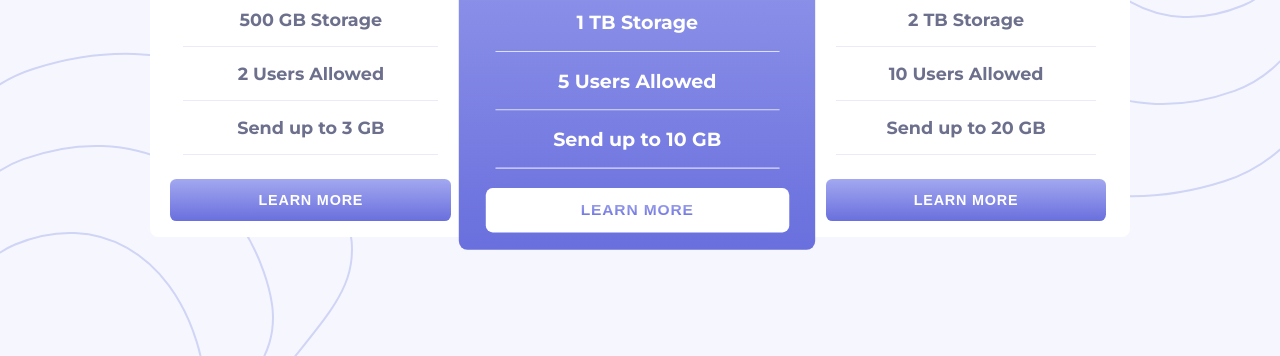
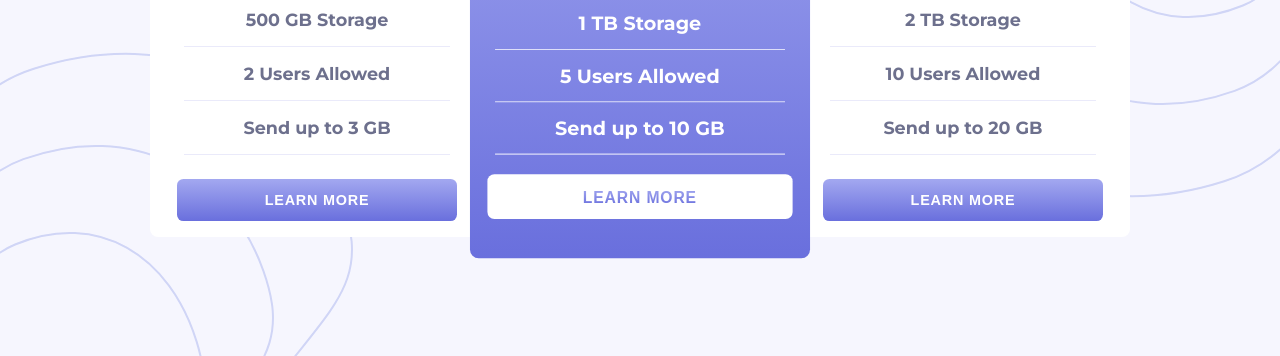
Before and after one commit to Sanja24It/Pricing-toggle-component, a plain HTML site: page pricing-component-with-toggle-master/index.html in a window 1280 px wide. Shown: the part 460-816 px from the top of the page. Drawn offline with Linux system fonts and the light colour scheme.

Commit message:
style.css

```diff
--- a/pricing-component-with-toggle-master/style.css
+++ b/pricing-component-with-toggle-master/style.css
@@ -157,7 +157,12 @@ align-items: center;
 .plan_prov{
 	background: linear-gradient(hsl(236, 72%, 79%) , hsl(237, 63%, 64%));
 	color: #FFF;
-	transform: scale(1.08);
+	transform: scale(1.09);
+	padding: 2.2rem 0.5rem;
+}
+
+.plan_prov p{
+	margin: 0.82rem;
 }
 
 .btn{
```
